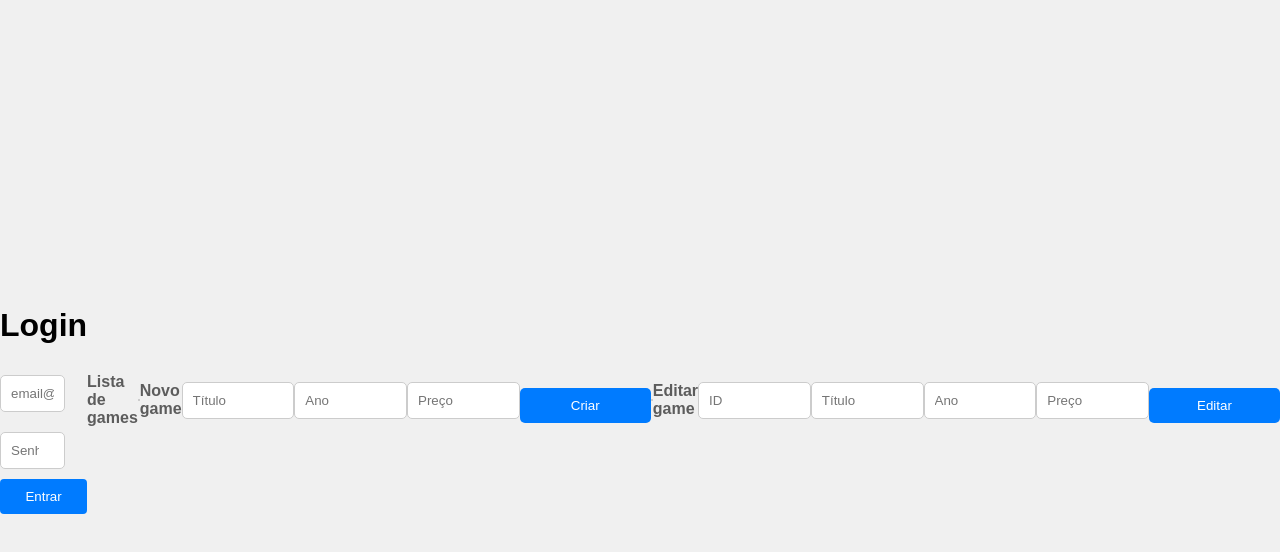
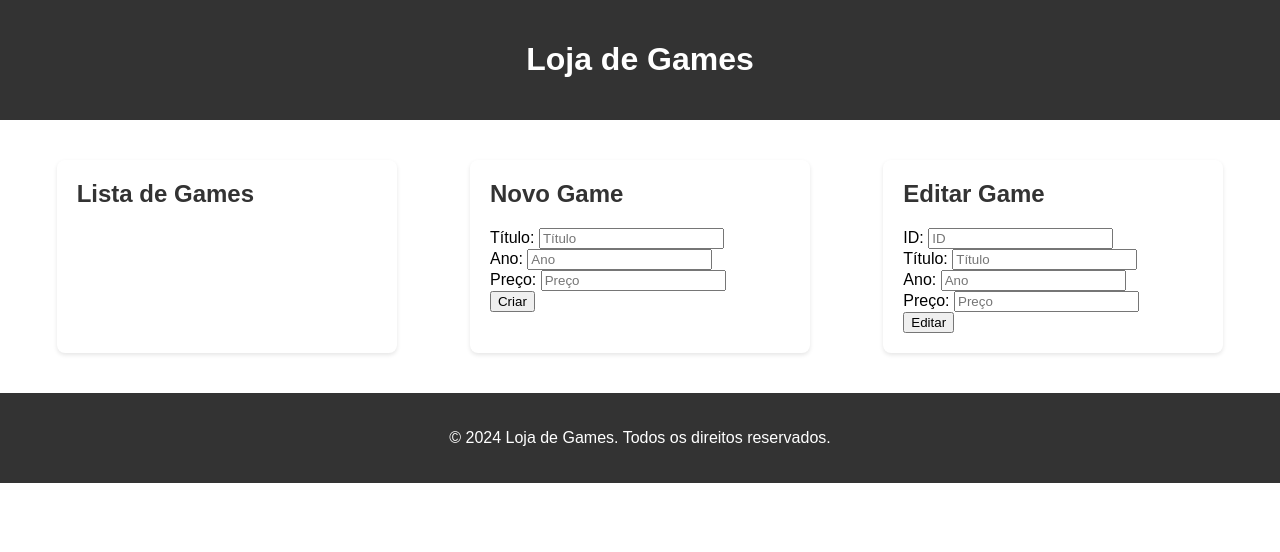
Before and after one commit to dgusfr/node_jwt_api, a website: page FrontEnd/index.html in a window 1280 px wide. Drawn offline with nearby package versions, Linux system fonts and the light colour scheme; no server answers.

Commit message:
some changes

```diff
--- a/FrontEnd/index.html
+++ b/FrontEnd/index.html
@@ -1,5 +1,5 @@
 <!DOCTYPE html>
-<html lang="pt-br">
+<html lang="en">
 
 <head>
     <meta charset="UTF-8">
@@ -9,29 +9,154 @@
 </head>
 
 <body>
-    <div>
-        <h1>Login</h1>
-        <input type="text" name="email" id="email" placeholder="email@email.com"><br>
-        <input type="number" name="password" id="password" placeholder="Senha"><br>
-        <button onclick="login()">Entrar</button>
-    </div>
-    <h4>Lista de games</h4>
-    <ul id="games"></ul>
-    <hr>
-    <h4>Novo game</h4>
-    <input type="text" name="title" id="title" placeholder="Título"><br>
-    <input type="number" name="year" id="year" placeholder="Ano"><br>
-    <input type="number" name="price" id="price" placeholder="Preço"><br>
-    <button type="button" onclick="createGame()">Criar</button>
-    <hr>
-    <h4>Editar game</h4>
-    <input type="text" name="idEdit" id="idEdit" placeholder="ID" readonly><br>
-    <input type="text" name="titleEdit" id="titleEdit" placeholder="Título"><br>
-    <input type="number" name="yearEdit" id="yearEdit" placeholder="Ano"><br>
-    <input type="number" name="priceEdit" id="priceEdit" placeholder="Preço"><br>
-    <button type="button" onclick="updateGame()">Editar</button>
+    <header>
+        <h1>Loja de Games</h1>
+    </header>
+    <main>
+        <section>
+            <h2>Lista de Games</h2>
+            <ul id="games-list"></ul>
+        </section>
+        <section>
+            <h2>Novo Game</h2>
+            <form id="new-game-form">
+                <label for="title">Título:</label>
+                <input type="text" id="title" name="title" placeholder="Título" required><br>
+                <label for="year">Ano:</label>
+                <input type="number" id="year" name="year" placeholder="Ano" required><br>
+                <label for="price">Preço:</label>
+                <input type="number" id="price" name="price" placeholder="Preço" required><br>
+                <button type="button" onclick="createGame()">Criar</button>
+            </form>
+        </section>
+        <section>
+            <h2>Editar Game</h2>
+            <form id="edit-game-form">
+                <label for="idEdit">ID:</label>
+                <input type="text" id="idEdit" name="idEdit" placeholder="ID" readonly><br>
+                <label for="titleEdit">Título:</label>
+                <input type="text" id="titleEdit" name="titleEdit" placeholder="Título"><br>
+                <label for="yearEdit">Ano:</label>
+                <input type="number" id="yearEdit" name="yearEdit" placeholder="Ano"><br>
+                <label for="priceEdit">Preço:</label>
+                <input type="number" id="priceEdit" name="priceEdit" placeholder="Preço"><br>
+                <button type="button" onclick="updateGame()">Editar</button>
+            </form>
+        </section>
+    </main>
+    <footer>
+        <p>&copy; 2024 Loja de Games. Todos os direitos reservados.</p>
+    </footer>
+
+    <body>
+
+    </body>
     <script src="https://cdn.jsdelivr.net/npm/axios/dist/axios.min.js"></script>
-    <script src="index.js"></script>
-</body>
+    <script>
+
+        function createGame() {
+            var titleInput = document.getElementById("title");
+            var yearInput = document.getElementById("year");
+            var priceInput = document.getElementById("price");
+
+            var game = {
+                title: titleInput.value,
+                year: yearInput.value,
+                price: priceInput.value
+            }
+
+            axios.post("http://localhost:8080/game", game).then(response => {
+                if (response.status == 200) {
+                    alert("Game cadastrado!")
+                }
+            }).catch(err => {
+                console.log(err);
+            });
+        }
+
+        function deleteGame(listItem) {
+            var id = listItem.getAttribute("data-id");
+            axios.delete("http://localhost:8080/game/" + id).then(response => {
+                alert("Game deletado!")
+            }).catch(err => {
+                console.log(err);
+            });
+        }
+
+        function loadForm(listItem) {
+            var id = listItem.getAttribute("data-id");
+            var title = listItem.getAttribute("data-title");
+            var year = listItem.getAttribute("data-year");
+            var price = listItem.getAttribute("data-price");
+            document.getElementById("idEdit").value = id;
+            document.getElementById("titleEdit").value = title;
+            document.getElementById("yearEdit").value = year;
+            document.getElementById("priceEdit").value = price;
+        }
+
+        function updateGame() {
+
+            var idInput = document.getElementById("idEdit")
+            var titleInput = document.getElementById("titleEdit");
+            var yearInput = document.getElementById("yearEdit");
+            var priceInput = document.getElementById("priceEdit");
+
+            var game = {
+                title: titleInput.value,
+                year: yearInput.value,
+                price: priceInput.value
+            }
+
+            var id = idInput.value;
+
+            axios.put("http://localhost:8080/game/" + id, game).then(response => {
+                if (response.status == 200) {
+                    alert("Game atualizado!!")
+                }
+            }).catch(err => {
+                console.log(err);
+            });
+
+        }
+
+
+        axios.get("http://localhost:8080/games").then(response => {
+            var games = response.data;
+            var list = document.getElementById("games");
+
+            games.forEach(game => {
+                var item = document.createElement("li");
+
+                item.setAttribute("data-id", game.id);
+                item.setAttribute("data-title", game.title);
+                item.setAttribute("data-year", game.year);
+                item.setAttribute("data-price", game.price);
+
+                item.innerHTML = game.id + " - " + game.title + " - $" + game.price;
+
+                var deleteBtn = document.createElement("button");
+                deleteBtn.innerHTML = "Deletar";
+                deleteBtn.addEventListener("click", function () {
+                    deleteGame(item)
+                })
+
+                var editBtn = document.createElement("button");
+                editBtn.innerHTML = "Editar";
+                editBtn.addEventListener("click", function () {
+                    loadForm(item);
+                });
+
+
+                item.appendChild(deleteBtn);
+                item.appendChild(editBtn);
+
+                list.appendChild(item);
+            });
+
+        }).catch(error => {
+            console.log(error);
+        });
+
+    </script>
 
 </html>
--- a/FrontEnd/index.js
+++ /dev/null
@@ -1,156 +0,0 @@
-function loadGames() {
-  axios
-    .get("http://localhost:8080/games")
-    .then((response) => {
-      var games = response.data;
-      var list = document.getElementById("games");
-      list.innerHTML = ""; // Limpa a lista antes de preenchê-la novamente
-
-      games.forEach((game) => {
-        var item = document.createElement("li");
-
-        //Definind atributos personalizados, data-id no elemento <li>, que armazenam o ID do game.
-        item.setAttribute("data-id", game.id);
-        item.setAttribute("data-title", game.title);
-        item.setAttribute("data-year", game.year);
-        item.setAttribute("data-price", game.price);
-
-        item.innerHTML = game.id + " - " + game.title + " - $" + game.price;
-
-        var deleteBtn = document.createElement("button");
-        deleteBtn.innerHTML = "Deletar";
-        deleteBtn.addEventListener("click", function () {
-          deleteGame(item);
-        });
-
-        var editBtn = document.createElement("button");
-        editBtn.innerHTML = "Editar";
-        editBtn.addEventListener("click", function () {
-          loadForm(item);
-        });
-
-        //Adiciona os botões de deletar e editar ao elemento <li>.
-        item.appendChild(deleteBtn);
-        item.appendChild(editBtn);
-
-        list.appendChild(item);
-      });
-    })
-    .catch((error) => {
-      console.log(error);
-    });
-}
-
-document.addEventListener("DOMContentLoaded", loadGames);
-
-var axiosConfig = {
-  headers: {
-    Authorization: "Bearer " + localStorage.getItem("token"),
-  },
-};
-
-async function login() {
-  const email = document.getElementById("email").value;
-  const password = document.getElementById("password").value;
-
-  try {
-    const response = await axios.post("http://localhost:8080/auth", {
-      email,
-      password,
-    });
-
-    if (response.status === 200) {
-      const token = response.data.token;
-      localStorage.setItem("token", token);
-      axiosConfig.headers.Authorization =
-        "Bearer " + localStorage.getItem("token");
-      alert("Login com sucesso");
-    } else {
-      // Tratar outros possíveis status de resposta aqui, se necessário
-      alert("Erro ao fazer login");
-    }
-  } catch (error) {
-    // Se ocorrer um erro na requisição, exiba uma mensagem de erro
-    console.error("Erro ao fazer login:", error);
-    alert(
-      "Erro ao fazer login. Verifique sua conexão com a internet e tente novamente."
-    );
-  }
-}
-
-function createGame() {
-  var titleInput = document.getElementById("title").value;
-  var yearInput = document.getElementById("year").value;
-  var priceInput = document.getElementById("price").value;
-
-  var game = {
-    title: titleInput,
-    year: yearInput,
-    price: priceInput,
-  };
-
-  axios
-    .post("http://localhost:8080/game", game)
-    .then((response) => {
-      if (response.status == 200) {
-        alert("Game cadastrado!");
-        loadGames();
-      }
-    })
-    .catch((err) => {
-      console.log(err);
-    });
-}
-
-function deleteGame(listItem) {
-  var id = listItem.getAttribute("data-id");
-  console.log(id);
-  axios
-    .delete("http://localhost:8080/game/" + id)
-    .then((response) => {
-      if (response.status == 200) {
-        alert("Game deletado!");
-        loadGames();
-      }
-    })
-    .catch((err) => {
-      console.log(err);
-    });
-}
-
-function updateGame() {
-  var id = document.getElementById("idEdit").value;
-  var titleInput = document.getElementById("titleEdit").value;
-  var yearInput = document.getElementById("yearEdit").value;
-  var priceInput = document.getElementById("priceEdit").value;
-
-  var game = {
-    title: titleInput,
-    year: yearInput,
-    price: priceInput,
-  };
-
-  axios
-    .put("http://localhost:8080/game/" + id, game)
-    .then((response) => {
-      if (response.status == 200) {
-        alert("Game atualizado!!");
-        loadGames();
-      }
-    })
-    .catch((err) => {
-      console.log(err);
-    });
-}
-
-function loadForm(listItem) {
-  var id = listItem.getAttribute("data-id");
-  var title = listItem.getAttribute("data-title");
-  var year = listItem.getAttribute("data-year");
-  var price = listItem.getAttribute("data-price");
-
-  document.getElementById("idEdit").value = id;
-  document.getElementById("titleEdit").value = title;
-  document.getElementById("yearEdit").value = year;
-  document.getElementById("priceEdit").value = price;
-}
--- a/FrontEnd/styles.css
+++ b/FrontEnd/styles.css
@@ -1,107 +1,47 @@
+/* Estilo global */
 body {
   font-family: Arial, sans-serif;
   margin: 0;
   padding: 0;
-  display: flex;
-  justify-content: center;
-  align-items: center;
-  height: 100vh;
-  background-color: #f0f0f0;
 }
 
-.login-container {
-  background: #fff;
+/* Estilo do cabeçalho */
+header {
+  background-color: #333;
+  color: #fff;
   padding: 20px;
-  border-radius: 8px;
-  box-shadow: 0 0 10px rgba(0, 0, 0, 0.1);
+  text-align: center;
 }
 
-input {
-  margin-bottom: 10px;
-  padding: 10px;
-  width: 100%;
-  box-sizing: border-box;
+/* Estilo do rodapé */
+footer {
+  background-color: #333;
+  color: #fff;
+  padding: 20px;
+  text-align: center;
 }
 
-button {
-  padding: 10px;
-  width: 100%;
-  background-color: #007bff;
-  color: #fff;
-  border: none;
-  border-radius: 4px;
-  cursor: pointer;
+/* Estilo do conteúdo principal */
+main {
+  display: flex;
+  flex-wrap: wrap;
+  justify-content: space-around;
+  padding: 20px;
 }
 
-button:hover {
-  background-color: #0056b3;
+/* Estilo das seções */
+section {
+  background-color: #fff;
+  border-radius: 8px;
+  box-shadow: 0 2px 4px rgba(0, 0, 0, 0.1); /* Adiciona sombra */
+  margin: 20px;
+  padding: 20px;
+  width: 300px;
 }
 
-h4 {
-  color: #5c5c5c;
+/* Estilo dos títulos das seções */
+h2 {
+  color: #333;
+  font-size: 24px;
+  margin-top: 0;
 }
-
-hr {
-  border: 1px solid #ccc;
-  margin: 20px 0;
-}
-
-#games {
-  list-style-type: none;
-  padding: 0;
-}
-
-#games li {
-  background-color: #fff;
-  border: 1px solid #ccc;
-  margin: 10px 0;
-  padding: 10px;
-  border-radius: 5px;
-  display: flex;
-  justify-content: space-between;
-  align-items: center;
-}
-
-#games li button {
-  border: none;
-  padding: 5px 10px;
-  cursor: pointer;
-  border-radius: 3px;
-}
-
-/* Centraliza os botões à direita */
-#games li {
-  position: relative; /* Adiciona posicionamento relativo */
-}
-
-#games li button {
-  position: absolute; /* Adiciona posicionamento absoluto */
-  right: 10px; /* Alinha os botões à direita */
-}
-
-#games li button + button {
-  right: 90px; /* Ajusta o espaçamento entre os botões */
-}
-/* Estilos dos Formulários */
-input[type="text"],
-input[type="number"] {
-  width: calc(100% - 22px);
-  padding: 10px;
-  margin: 10px 0;
-  border: 1px solid #ccc;
-  border-radius: 5px;
-}
-
-button[type="button"] {
-  background-color: #007bff;
-  color: #fff;
-  border: none;
-  padding: 10px 20px;
-  cursor: pointer;
-  border-radius: 5px;
-  margin-top: 10px;
-}
-
-button[type="button"]:hover {
-  background-color: #0056b3;
-}
```
Also changed, not shown: main.js (+3 -9 lines).
